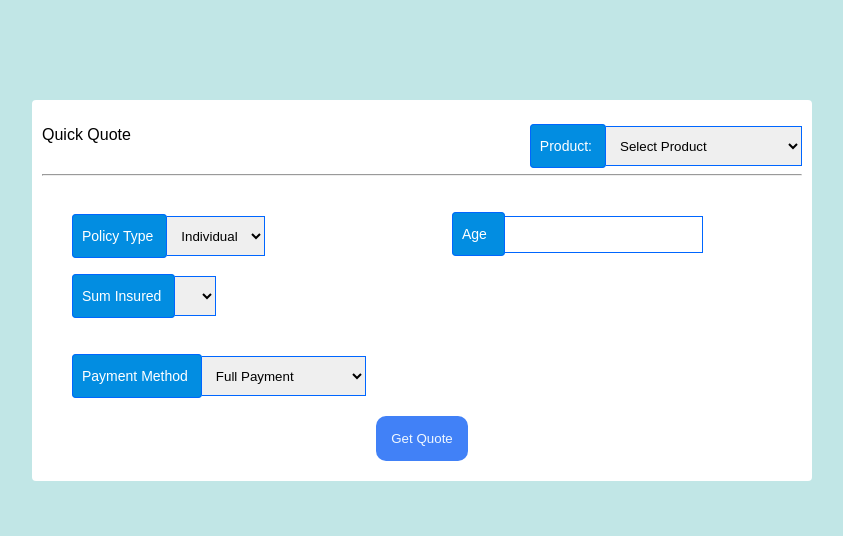
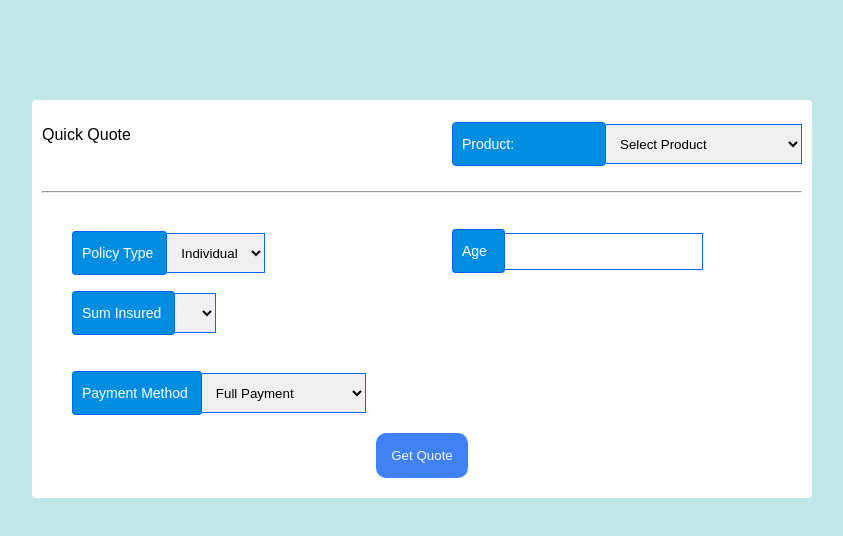
Before and after one commit to nithyasri06122001/PremiumQuoteEngineUI, a React (Create React App) app: page / in a window 1280 px wide. Shown: the top 536 px of the page, without its empty margins (218-1061 px from the left). Built offline with nearby package versions, Linux system fonts and the light colour scheme.

Commit message:
ui changes

```diff
--- a/src/QuoteEngine.css
+++ b/src/QuoteEngine.css
@@ -10,7 +10,8 @@
   justify-content: space-between;
 }
 .product {
-  margin-top: 16px;
+  display: flex;
+  flex-direction: row;
 }
 .row1 {
   display: flex;
--- a/src/QuoteEngine.js
+++ b/src/QuoteEngine.js
@@ -82,8 +82,9 @@ const QuoteEngine = () => {
       <div className="head">
         <p>Quick Quote</p>
         <div className="product">
-          <label>Product:</label>
+          <label style={{ display: "block", width: "130px" }}>Product:</label>
           <select
+            style={{ marginTop: "14px" }}
             name="productCode"
             value={formData.productCode}
             onChange={handleChange}
```
